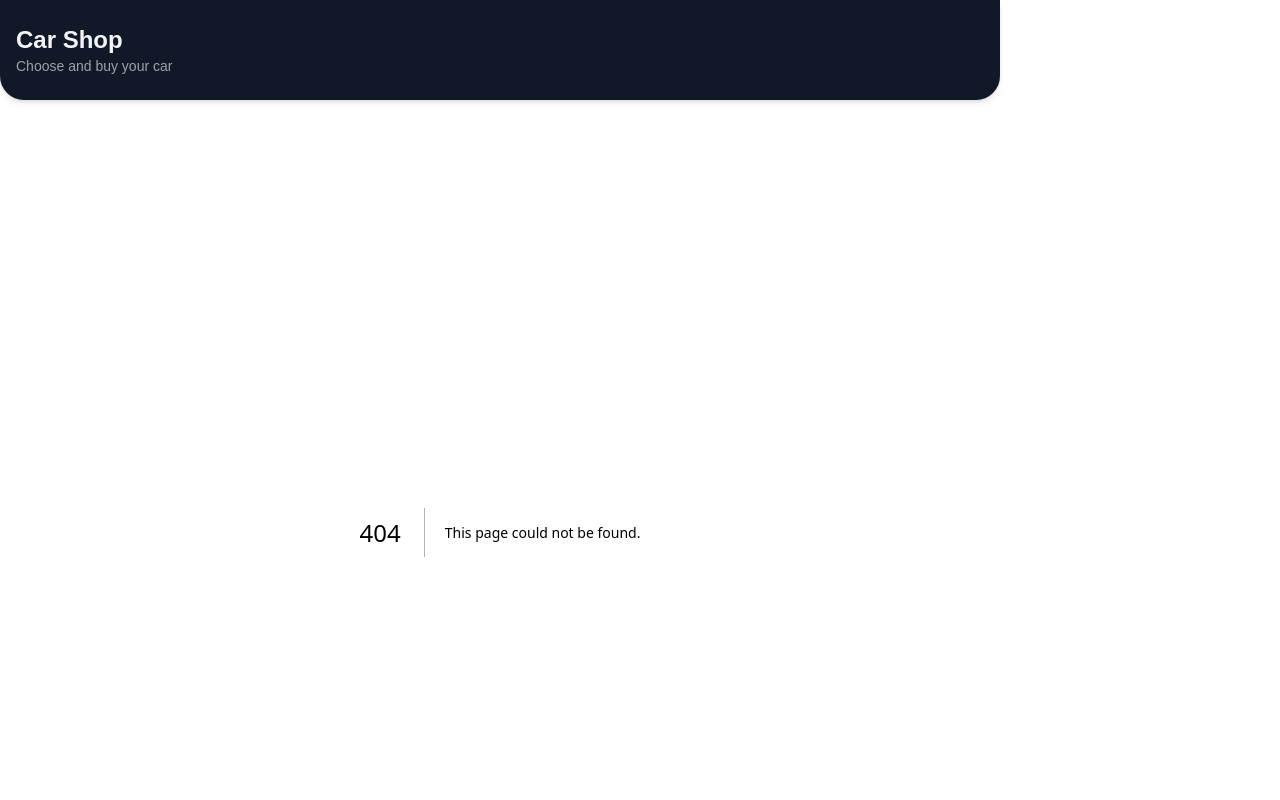
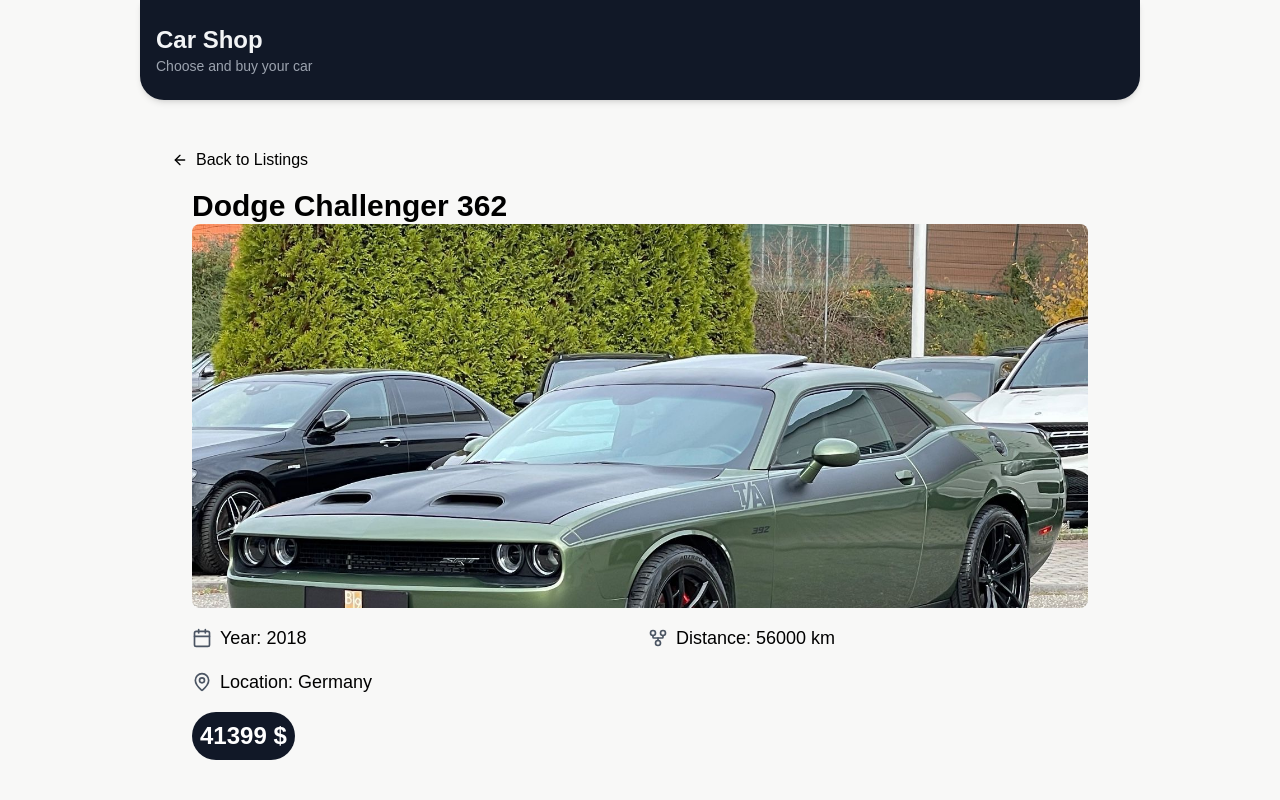
Before and after one commit to mohammad-dehdar/nexJs-car-shop, a Next.js app: page /cars/1 in a window 1280 px wide. Before the commit this address had no page. Shown: the top 800 px of the page. Built offline with nearby package versions, Linux system fonts and the light colour scheme.

Commit message:
creat category page

```diff
--- /dev/null
+++ b/pages/cars/[carId].js
@@ -0,0 +1,65 @@
+import { useRouter } from "next/router"
+import Image from "next/image"
+import { ArrowLeft, Calendar, GitFork, MapPin } from "lucide-react"
+import carsData from "@/data/carsData"
+
+function CarDetails() {
+  const router = useRouter();
+  const { carId } = router.query;
+  const carDetail = carsData[Number(carId) - 1];
+
+  if (!carDetail) {
+    return <div className="text-center p-8">Loading...</div>;
+  }
+
+  const { name, model, year, distance, location, image, price } = carDetail;
+
+  return (
+    <div className="container mx-auto p-4">
+      <button
+        variant="outline"
+        className="mb-4 flex items-center "
+        onClick={() => router.back()}
+      >
+        <ArrowLeft className="mr-2 h-4 w-4" /> Back to Listings
+      </button>
+
+      <div className="w-full max-w-4xl mx-auto">
+        <div>
+          <div className="text-3xl font-bold">{name} {model}</div>
+        </div>
+        <div className="space-y-4">
+          <div className="relative h-64 md:h-96 w-full rounded-lg overflow-hidden">
+            <Image
+              src={image || "/placeholder.svg?height=400&width=600"}
+              alt={`${name} ${model}`}
+              fill
+              priority
+              objectFit="cover"
+            />
+          </div>
+
+          <div className="grid grid-cols-1 md:grid-cols-2 gap-4">
+            <div className="flex items-center">
+              <Calendar className="w-5 h-5 mr-2 text-gray-600" />
+              <span className="text-lg">Year: {year}</span>
+            </div>
+            <div className="flex items-center">
+              <GitFork className="w-5 h-5 mr-2 text-gray-600" />
+              <span className="text-lg">Distance: {distance} km</span>
+            </div>
+            <div className="flex items-center">
+              <MapPin className="w-5 h-5 mr-2 text-gray-600" />
+              <span className="text-lg">Location: {location}</span>
+            </div>
+          </div>
+        </div>
+        <div className="mt-4 bg-gray-900 rounded-3xl p-2 w-fit text-white">
+          <div className="text-2xl font-bold">{price} $</div>
+        </div>
+      </div>
+    </div>
+  )
+}
+
+export default CarDetails
--- /dev/null
+++ b/pages/cars/categories/[carCategory].js
@@ -0,0 +1,29 @@
+import { useRouter } from "next/router";
+import carsData from "@/data/carsData";
+import CarsPage from "@/components/templates/carsPage";
+import { ArrowLeft } from "lucide-react";
+import Category from "@/components/module/category";
+
+
+function CarCategory() {
+    const router = useRouter()
+    const { carCategory } = router.query
+    const filteredCars = carsData.filter((cars) => cars.category === carCategory.toLowerCase())
+
+    return (
+        <div>
+            <Category />
+
+            <button
+                variant="outline"
+                className="mb-4 flex items-center "
+                onClick={() => router.push('/cars')}
+            >
+                <ArrowLeft className="mr-2 h-4 w-4" /> Back to All
+            </button>
+            <CarsPage data={filteredCars} />
+        </div>
+    )
+}
+
+export default CarCategory;
--- a/pages/cars/index.js
+++ b/pages/cars/index.js
@@ -1,10 +1,14 @@
-import CarsPage from "@/components/templates/CarsPage"
+import Category from "@/components/module/category"
+import CarsPage from "@/components/templates/carsPage"
 import carsData from "@/data/carsData"
+
+
 
 function Details() {
   return (
     <div>
-       <CarsPage data={carsData}/>
+      <Category />
+      <CarsPage data={carsData} />
     </div>
   )
 }
```
